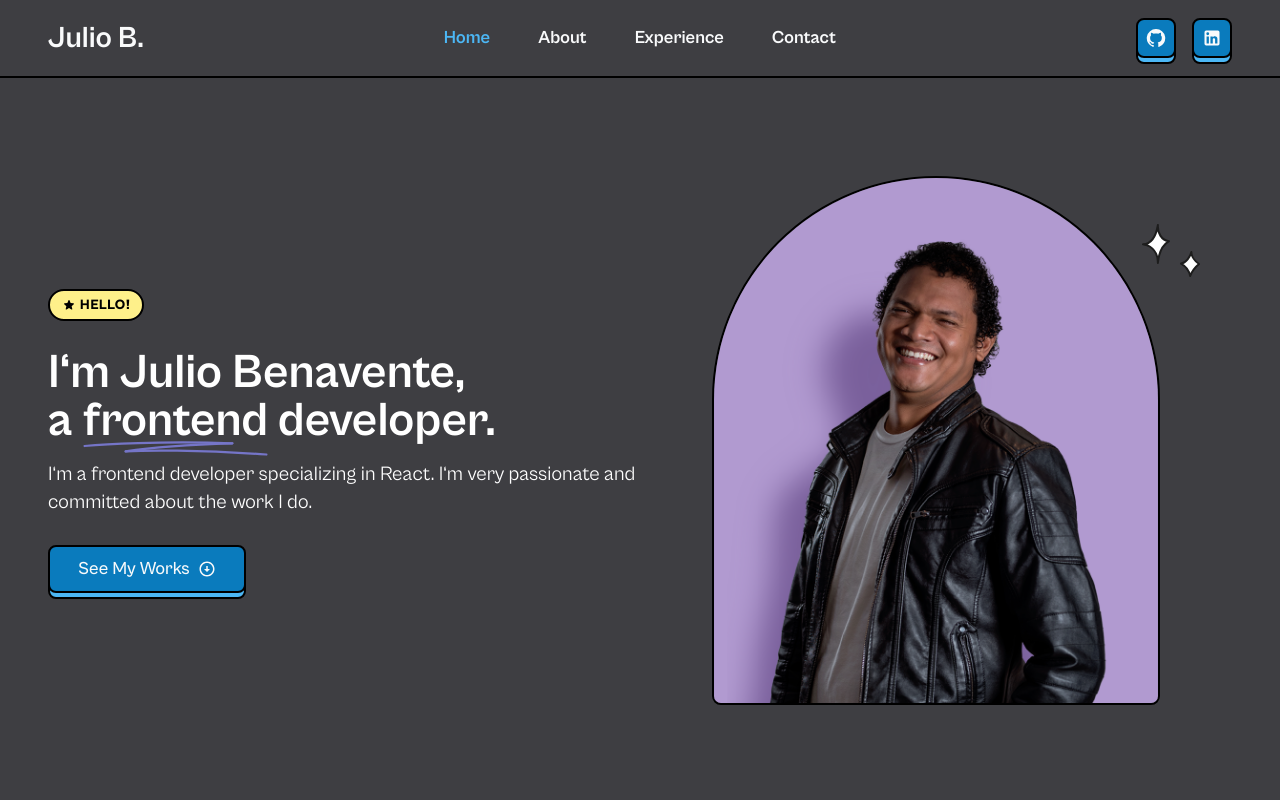
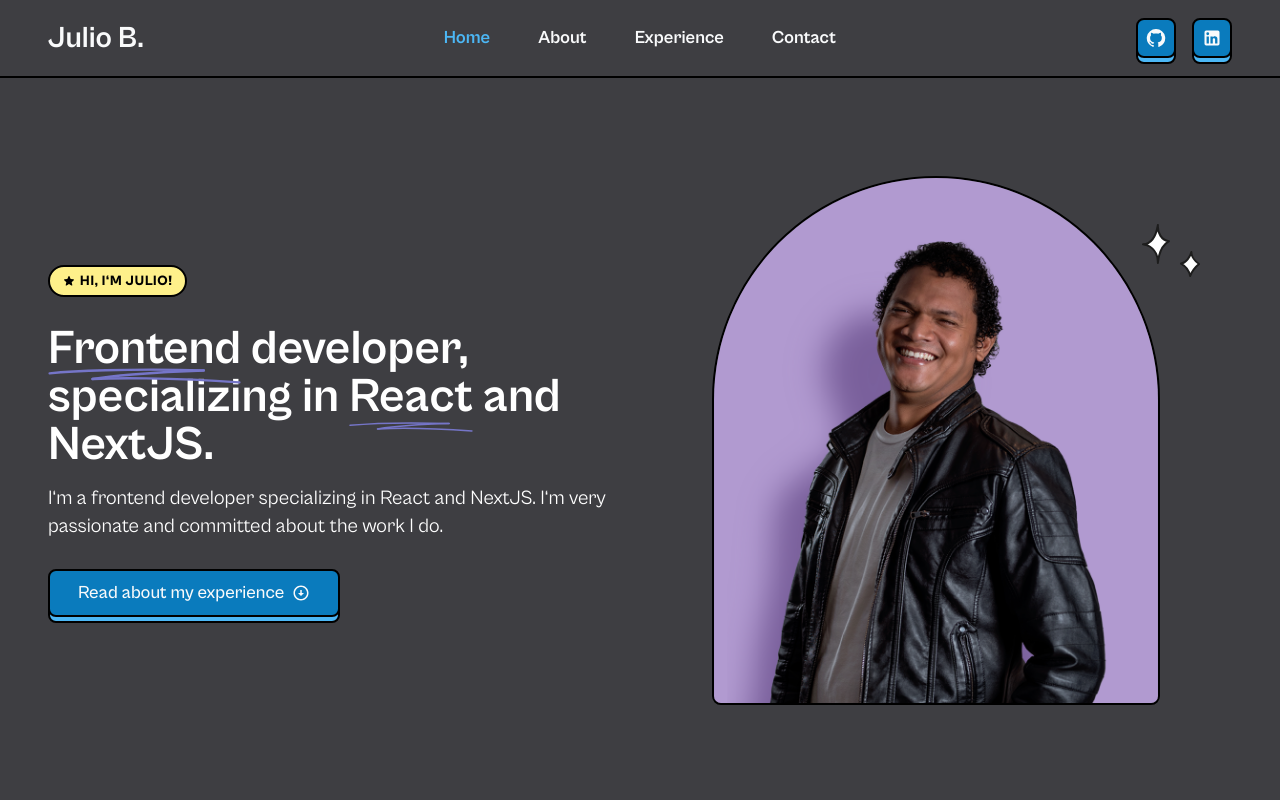
Before and after one commit to julio-benavente/portfolio, a Next.js app: page / in a window 1280 px wide. Shown: the top 800 px of the page. Built offline with nearby package versions, Linux system fonts and the light colour scheme.

Commit message:
Update Hero component text to reflect specialization in React and NextJS, and change button label to 'Read about my experience'.

```diff
--- a/src/app/home/Hero/index.tsx
+++ b/src/app/home/Hero/index.tsx
@@ -35,29 +35,34 @@ const HeadlineSide = () => {
         "lg:items-start lg:justify-center lg:col-start-1 lg:col-span-6 lg:mb-0"
       )}
     >
-      <C.Badge className="mb-7">Hello!</C.Badge>
+      <C.Badge className="mb-7">Hi, I&lsquo;m Julio!</C.Badge>
 
       <h1 className={cls("text-5xl font-bold text-center mb-4", "lg:text-left")}>
-        I&lsquo;m Julio Benavente,
-        <br /> a{" "}
         <span className="relative">
-          frontend
+          Frontend
           <span className="absolute w-[100%] inline-block -bottom-2 left-0">
             <Image src={Underline} alt="underline" />
           </span>
         </span>{" "}
-        developer.
+        developer, specializing in{" "}
+        <span className="relative">
+          React
+          <span className="absolute w-[100%] inline-block -bottom-2 left-0">
+            <Image src={Underline} alt="underline" />
+          </span>
+        </span>{" "}
+        and NextJS.
       </h1>
 
       <p className={cls("text-xl text-center mb-7", "lg:text-left")}>
-        I&lsquo;m a frontend developer specializing in React. I&lsquo;m very passionate and committed about the work I
-        do.
+        I&lsquo;m a frontend developer specializing in React and NextJS. I&lsquo;m very passionate and committed about
+        the work I do.
       </p>
 
       <C.Button
         icon={ArrowCircleDownOutlined}
         onClick={() => {
-          scroller.scrollTo("works", {
+          scroller.scrollTo("experience", {
             duration: 2000,
             delay: 100,
             smooth: "easeOutCubic",
@@ -66,7 +71,7 @@ const HeadlineSide = () => {
           });
         }}
       >
-        See My Works
+        Read about my experience
       </C.Button>
     </div>
   );
```
